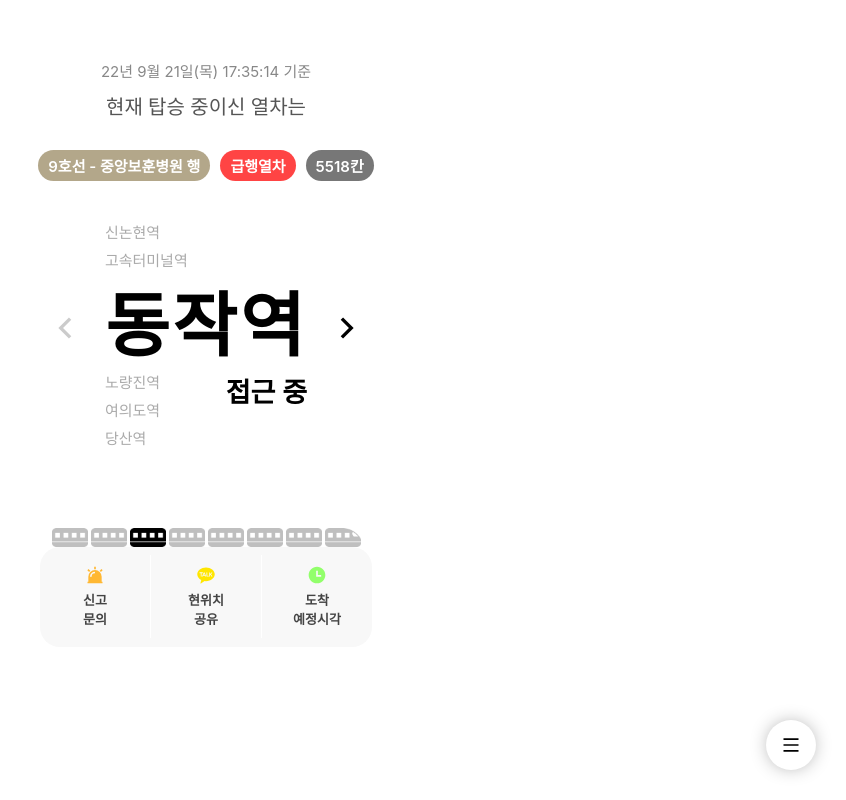
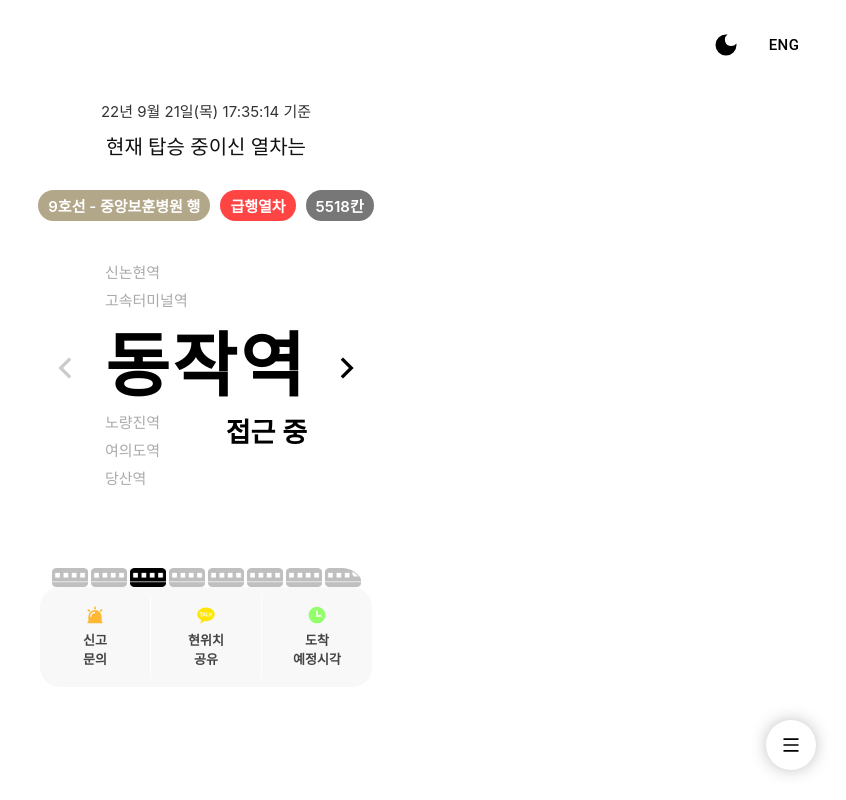
Before and after one commit to mskim9967/SUBWHERE, a React (Create React App) app: page /subway in a window 1280 px wide. Shown: the whole page, without its empty margins (434-1280 px from the left). Built offline with nearby package versions, Linux system fonts and the light colour scheme.

Commit message:
route, darkmode, lang

```diff
--- a/package.json
+++ b/package.json
@@ -3,6 +3,9 @@
   "version": "0.1.0",
   "private": true,
   "dependencies": {
+    "@emotion/react": "^11.10.4",
+    "@emotion/styled": "^11.10.4",
+    "@mui/material": "^5.10.6",
     "@nextui-org/react": "^1.0.0-beta.10",
     "@testing-library/jest-dom": "^5.16.5",
     "@testing-library/react": "^13.4.0",
@@ -11,6 +14,7 @@
     "react-dom": "^18.2.0",
     "react-icons": "^4.4.0",
     "react-kakao-login": "^2.1.1",
+    "react-router-dom": "^6.4.1",
     "react-scripts": "5.0.1",
     "save": "^2.5.0",
     "web-vitals": "^2.1.4"
--- a/src/App.js
+++ b/src/App.js
@@ -1,124 +1,30 @@
 import logo from './logo.svg';
 import { RiArrowRightSLine, RiArrowLeftSLine, RiAlarmWarningFill, RiKakaoTalkFill, RiTimeFill, RiMenuFill } from 'react-icons/ri';
+import { MdDarkMode, MdLightMode } from 'react-icons/md';
+import IconButton from '@mui/material/IconButton';
+import Button from '@mui/material/Button';
 import './App.css';
-import { useState } from 'react';
+import { useEffect, useState } from 'react';
+import { Routes, Route, useSearchParams, useNavigate } from 'react-router-dom';
+import SubwayPage from './page/SubwayPage';
+import { darkTheme, lightTheme } from './static/color';
 
 function App() {
   const [menuActive, setMenuActive] = useState(false);
+  const [searchParams, setSearchParams] = useSearchParams();
+  const [theme, setTheme] = useState(lightTheme);
+  const [lang, setLang] = useState('kor');
+
+  let navigate = useNavigate();
+
+  useEffect(() => {}, []);
 
   return (
-    <div
-      className='App'
-      style={{ width: '100vw', padding: '60px 0px', backgroundColor: '#ffffff', display: 'flex', flexDirection: 'column', alignItems: 'center' }}
-    >
-      <div style={{ display: 'flex', flexDirection: 'column', alignItems: 'center' }}>
-        <div style={{ fontSize: '15px', fontWeight: '400', color: '#888888' }}>22년 9월 21일(목) 17:35:14 기준</div>
-
-        <div style={{ height: '10px' }} />
-
-        <div style={{ fontSize: '20px', fontWeight: '500', color: '#555555' }}>현재 탑승 중이신 열차는</div>
-
-        <div style={{ height: '30px' }} />
-
-        <div style={{ display: 'flex', alignItems: 'center', gap: 10 }}>
-          <div style={{ color: '#ffffff', backgroundColor: '#B3A78A', padding: '5px 10px', borderRadius: '20px', fontSize: '15px', fontWeight: 600 }}>
-            9호선 - 중앙보훈병원 행
-          </div>
-
-          <div style={{ color: '#ffffff', backgroundColor: '#ff4444', padding: '5px 10px', borderRadius: '20px', fontSize: '15px', fontWeight: 600 }}>
-            급행열차
-          </div>
-          <div style={{ color: '#ffffff', backgroundColor: '#777777', padding: '5px 10px', borderRadius: '20px', fontSize: '15px', fontWeight: 600 }}>
-            5518칸
-          </div>
-        </div>
-
-        <div style={{ height: '40px' }} />
-
-        <div style={{ display: 'flex', alignItems: 'start', flexDirection: 'column', gap: 7 }}>
-          <div style={{ fontSize: '15px', fontWeight: '400', color: '#aaaaaa' }}>신논현역</div>
-          <div style={{ fontSize: '15px', fontWeight: '400', color: '#aaaaaa' }}>고속터미널역</div>
-          <div style={{ position: 'relative', margin: '-7px 0' }}>
-            <div style={{ position: 'absolute', fontSize: '40px', bottom: 13, left: -60, opacity: '20%' }}>
-              <RiArrowLeftSLine />
-            </div>
-
-            <div style={{ fontSize: '70px', fontWeight: '700', letterSpacing: 3 }}>동작역</div>
-            <div style={{ position: 'absolute', fontSize: '40px', bottom: 13, right: -60 }}>
-              <RiArrowRightSLine />
-            </div>
-            <div style={{ position: 'absolute', fontSize: '27px', fontWeight: '600', right: 0 }}>접근 중</div>
-          </div>
-          <div style={{ fontSize: '15px', fontWeight: '400', color: '#aaaaaa' }}>노량진역</div>
-          <div style={{ fontSize: '15px', fontWeight: '400', color: '#aaaaaa' }}>여의도역</div>
-          <div style={{ fontSize: '15px', fontWeight: '400', color: '#aaaaaa' }}>당산역</div>
-        </div>
-      </div>
-
-      <div style={{ height: '80px' }} />
-
-      <div style={{ display: 'flex', alignItems: 'center', gap: 3, zIndex: 10 }}>
-        <img src='train_body.png' style={{ width: '36px', opacity: '25%' }} />
-        <img src='train_body.png' style={{ width: '36px', opacity: '25%' }} />
-        <img src='train_body.png' style={{ width: '36px', opacity: '100%' }} />
-        <img src='train_body.png' style={{ width: '36px', opacity: '25%' }} />
-        <img src='train_body.png' style={{ width: '36px', opacity: '25%' }} />
-        <img src='train_body.png' style={{ width: '36px', opacity: '25%' }} />
-        <img src='train_body.png' style={{ width: '36px', opacity: '25%' }} />
-        <img src='train_head.png' style={{ width: '36px', opacity: '25%' }} />
-      </div>
-      <div
-        style={{
-          display: 'flex',
-          alignItems: 'center',
-          height: '60px',
-          fontSize: '13px',
-          fontWeight: 700,
-          color: '#444444',
-          backgroundColor: '#f8f8f8',
-          padding: '20px 0',
-          borderRadius: '20px',
-        }}
-      >
-        <div
-          style={{
-            width: '90px',
-            display: 'flex',
-            flexDirection: 'column',
-            alignItems: 'center',
-            gap: 5,
-            borderRight: 'solid white 1px',
-            padding: '10px',
-          }}
-        >
-          <RiAlarmWarningFill style={{ color: 'FFB833', fontSize: '20px' }} />
-          신고
-          <br />
-          문의
-        </div>
-        <div
-          style={{
-            width: '90px',
-            display: 'flex',
-            flexDirection: 'column',
-            alignItems: 'center',
-            gap: 5,
-            borderRight: 'solid white 1px',
-            padding: '10px',
-          }}
-        >
-          <RiKakaoTalkFill style={{ color: 'FFE600', fontSize: '20px' }} />
-          현위치
-          <br />
-          공유
-        </div>
-        <div style={{ width: '90px', display: 'flex', flexDirection: 'column', alignItems: 'center', gap: 5, padding: '10px' }}>
-          <RiTimeFill style={{ color: '92FF6B', fontSize: '20px' }} />
-          도착
-          <br />
-          예정시각
-        </div>
-      </div>
+    <div className='App' style={{ backgroundColor: theme.bg1, minHeight: '100vh' }}>
+      <Routes>
+        <Route path='/subway' element={<SubwayPage lang={lang} theme={theme} />}></Route>
+        <Route path='/lost-item' element={<div>lost-item</div>}></Route>
+      </Routes>
 
       <div
         style={{
@@ -139,13 +45,46 @@ function App() {
       >
         {menuActive ? (
           <div style={{ display: 'flex', alignItems: 'center', justifyContent: 'center', color: '#000000', gap: 20, overflow: 'hidden' }}>
-            <div>지하철 정보</div>
+            <div
+              onClick={() => {
+                navigate('/subway');
+              }}
+            >
+              지하철 정보
+            </div>
             <div>역 정보</div>
-            <div>분실물 조회</div>
+            <div
+              onClick={() => {
+                navigate('/lost-item');
+              }}
+            >
+              분실물 조회
+            </div>
           </div>
         ) : (
           <RiMenuFill style={{ color: '#000000', fontSize: '20px' }} />
         )}
+      </div>
+
+      <div
+        style={{
+          position: 'fixed',
+          top: 20,
+          right: 30,
+          display: 'flex',
+          alignItems: 'center',
+          justifyContent: 'center',
+          zIndex: 999,
+          height: '50px',
+        }}
+      >
+        <IconButton size='large' style={{ color: theme.text1 }} onClick={() => setTheme(theme === darkTheme ? lightTheme : darkTheme)}>
+          {theme === darkTheme ? <MdLightMode /> : <MdDarkMode />}
+        </IconButton>
+
+        <Button size='large' style={{ color: theme.text1 }} onClick={() => setLang(lang === 'kor' ? 'eng' : 'kor')}>
+          {lang === 'kor' ? 'ENG' : 'KOR'}
+        </Button>
       </div>
     </div>
   );
--- a/src/index.js
+++ b/src/index.js
@@ -3,12 +3,13 @@ import ReactDOM from 'react-dom/client';
 import './index.css';
 import App from './App';
 import reportWebVitals from './reportWebVitals';
+import { BrowserRouter } from 'react-router-dom';
 
 const root = ReactDOM.createRoot(document.getElementById('root'));
 root.render(
-  <React.StrictMode>
+  <BrowserRouter>
     <App />
-  </React.StrictMode>
+  </BrowserRouter>
 );
 
 // If you want to start measuring performance in your app, pass a function
--- /dev/null
+++ b/src/page/SubwayPage.js
@@ -0,0 +1,154 @@
+import { RiArrowRightSLine, RiArrowLeftSLine, RiAlarmWarningFill, RiKakaoTalkFill, RiTimeFill, RiMenuFill } from 'react-icons/ri';
+import { useEffect, useState } from 'react';
+import { Routes, Route, useSearchParams, useNavigate } from 'react-router-dom';
+
+function SubwayPage({ theme, lang }) {
+  const [menuActive, setMenuActive] = useState(false);
+  const [searchParams, setSearchParams] = useSearchParams();
+  let navigate = useNavigate();
+
+  useEffect(() => {
+    console.log(searchParams.get('trainNo'));
+    console.log(lang);
+  }, []);
+
+  return (
+    <div style={{ width: '100vw', padding: '100px 0px', display: 'flex', flexDirection: 'column', alignItems: 'center' }}>
+      <div style={{ display: 'flex', flexDirection: 'column', alignItems: 'center' }}>
+        <div style={{ fontSize: '15px', fontWeight: '400', color: theme.gray2 }}>22년 9월 21일(목) 17:35:14 기준</div>
+
+        <div style={{ height: '10px' }} />
+
+        <div style={{ fontSize: '20px', fontWeight: '500', color: theme.gray1 }}>
+          {
+            {
+              kor: '현재 탑승 중이신 열차는',
+              eng: 'This train is',
+            }[lang]
+          }
+        </div>
+
+        <div style={{ height: '30px' }} />
+
+        <div style={{ display: 'flex', alignItems: 'center', gap: 10 }}>
+          <div
+            style={{
+              color: '#ffffff',
+              backgroundColor: '#B3A78A',
+              padding: '5px 10px',
+              borderRadius: '20px',
+              fontSize: '15px',
+              fontWeight: 600,
+            }}
+          >
+            9호선 - 중앙보훈병원 행
+          </div>
+
+          <div
+            style={{
+              color: '#ffffff',
+              backgroundColor: '#ff4444',
+              padding: '5px 10px',
+              borderRadius: '20px',
+              fontSize: '15px',
+              fontWeight: 600,
+            }}
+          >
+            급행열차
+          </div>
+          <div style={{ color: '#ffffff', backgroundColor: '#777777', padding: '5px 10px', borderRadius: '20px', fontSize: '15px', fontWeight: 600 }}>
+            5518칸
+          </div>
+        </div>
+
+        <div style={{ height: '40px' }} />
+
+        <div style={{ display: 'flex', alignItems: 'start', flexDirection: 'column', gap: 7 }}>
+          <div style={{ fontSize: '15px', fontWeight: '400', color: '#aaaaaa' }}>신논현역</div>
+          <div style={{ fontSize: '15px', fontWeight: '400', color: '#aaaaaa' }}>고속터미널역</div>
+          <div style={{ position: 'relative', margin: '-7px 0' }}>
+            <div style={{ position: 'absolute', fontSize: '40px', bottom: 13, left: -60, opacity: '20%' }}>
+              <RiArrowLeftSLine />
+            </div>
+
+            <div style={{ fontSize: '70px', fontWeight: '700', letterSpacing: 3 }}>동작역</div>
+            <div style={{ position: 'absolute', fontSize: '40px', bottom: 13, right: -60 }}>
+              <RiArrowRightSLine />
+            </div>
+            <div style={{ position: 'absolute', fontSize: '27px', fontWeight: '600', right: 0 }}>접근 중</div>
+          </div>
+          <div style={{ fontSize: '15px', fontWeight: '400', color: '#aaaaaa' }}>노량진역</div>
+          <div style={{ fontSize: '15px', fontWeight: '400', color: '#aaaaaa' }}>여의도역</div>
+          <div style={{ fontSize: '15px', fontWeight: '400', color: '#aaaaaa' }}>당산역</div>
+        </div>
+      </div>
+
+      <div style={{ height: '80px' }} />
+
+      <div style={{ display: 'flex', alignItems: 'center', gap: 3, zIndex: 10 }}>
+        <img src='train_body.png' style={{ width: '36px', opacity: '25%' }} />
+        <img src='train_body.png' style={{ width: '36px', opacity: '25%' }} />
+        <img src='train_body.png' style={{ width: '36px', opacity: '100%' }} />
+        <img src='train_body.png' style={{ width: '36px', opacity: '25%' }} />
+        <img src='train_body.png' style={{ width: '36px', opacity: '25%' }} />
+        <img src='train_body.png' style={{ width: '36px', opacity: '25%' }} />
+        <img src='train_body.png' style={{ width: '36px', opacity: '25%' }} />
+        <img src='train_head.png' style={{ width: '36px', opacity: '25%' }} />
+      </div>
+      <div
+        style={{
+          display: 'flex',
+          alignItems: 'center',
+          height: '60px',
+          fontSize: '13px',
+          fontWeight: 700,
+          color: '#444444',
+          backgroundColor: '#f8f8f8',
+          padding: '20px 0',
+          borderRadius: '20px',
+        }}
+      >
+        <div
+          style={{
+            width: '90px',
+            display: 'flex',
+            flexDirection: 'column',
+            alignItems: 'center',
+            gap: 5,
+            borderRight: 'solid white 1px',
+            padding: '10px',
+          }}
+        >
+          <RiAlarmWarningFill style={{ color: 'FFB833', fontSize: '20px' }} />
+          신고
+          <br />
+          문의
+        </div>
+        <div
+          style={{
+            width: '90px',
+            display: 'flex',
+            flexDirection: 'column',
+            alignItems: 'center',
+            gap: 5,
+            borderRight: 'solid white 1px',
+            padding: '10px',
+          }}
+        >
+          <RiKakaoTalkFill style={{ color: 'FFE600', fontSize: '20px' }} />
+          현위치
+          <br />
+          공유
+        </div>
+        <div style={{ width: '90px', display: 'flex', flexDirection: 'column', alignItems: 'center', gap: 5, padding: '10px' }}>
+          <RiTimeFill style={{ color: '92FF6B', fontSize: '20px' }} />
+          도착
+          <br />
+          예정시각
+        </div>
+      </div>
+    </div>
+  );
+}
+
+export default SubwayPage;
--- /dev/null
+++ b/src/static/color.js
@@ -0,0 +1,29 @@
+const darkTheme = {
+  bg1: '#222222',
+  text1: '#ffffff',
+  gray0: '#ffffff',
+  gray1: '#dddddd',
+  gray2: '#bbbbbb',
+  gray3: '#999999',
+  gray4: '#777777',
+  gray5: '#555555',
+  gray6: '#333333',
+  gray7: '#111111',
+  gray8: '#000000',
+};
+
+const lightTheme = {
+  bg1: '#ffffff',
+  text1: '#000000',
+  gray8: '#ffffff',
+  gray7: '#dddddd',
+  gray6: '#bbbbbb',
+  gray5: '#999999',
+  gray4: '#777777',
+  gray3: '#555555',
+  gray2: '#333333',
+  gray1: '#111111',
+  gray0: '#000000',
+};
+
+export { darkTheme, lightTheme };
```
Also changed, not shown: 1 other file (tests, documents, lock files or other folders).
